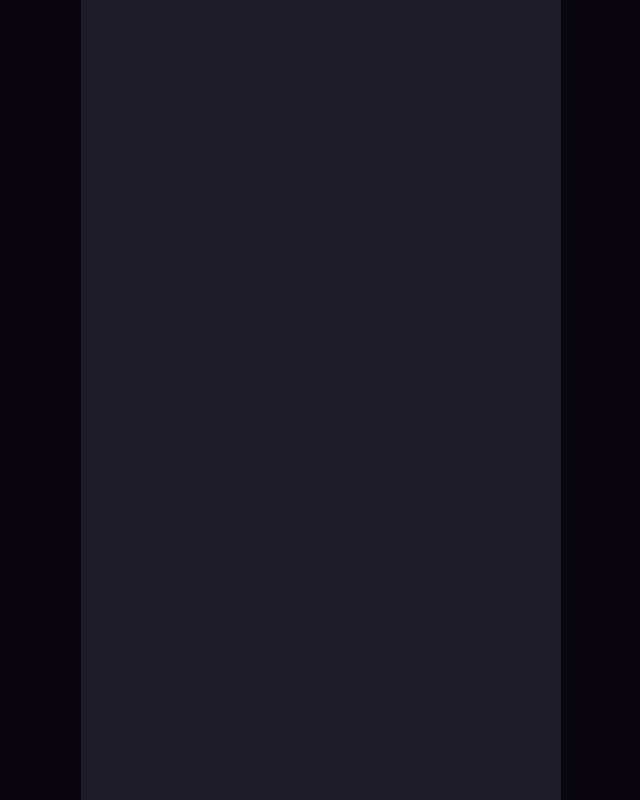
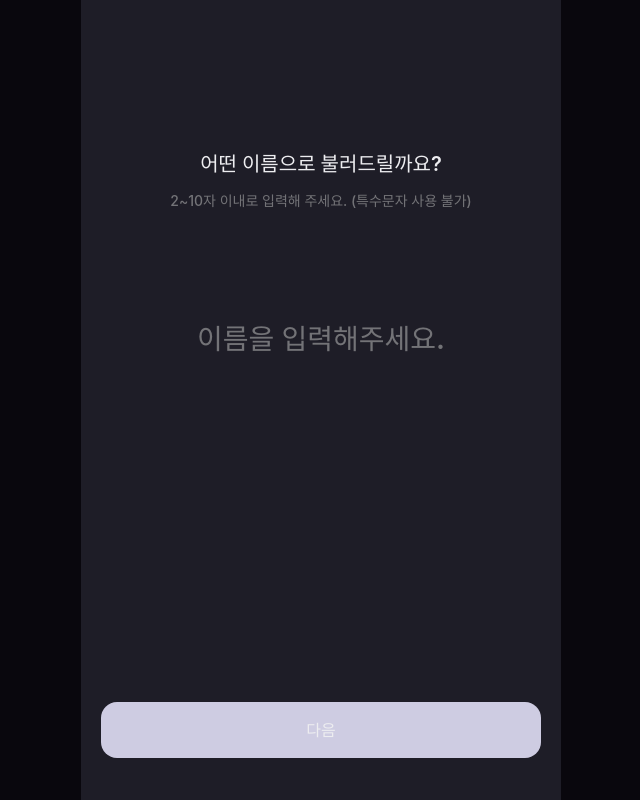
Before and after one commit to mongle-web/mongle-web, a React (Vite) app in the folder mongle-web/: page /signup/nickname in a window 1280 px wide. Shown: the whole page, without its empty margins (319-959 px from the left). Built offline with nearby package versions, Linux system fonts and the light colour scheme.

Commit message:
[Feat]: #19 닉네임페이지 구현

```diff
--- a/mongle-web/src/features/login/pages/NicknamePage.tsx
+++ b/mongle-web/src/features/login/pages/NicknamePage.tsx
@@ -1,14 +1,69 @@
+import { useState } from 'react';
+
+import { useNavigate } from 'react-router-dom';
+
+import ErrorIcon from '@/features/login/components/ErrorIcon';
+
+// 2~10자, 한글(완성형) · 영문 · 숫자만 허용 (공백 · 특수문자 불가)
+const NICKNAME_REGEX = /^[가-힣a-zA-Z0-9]{2,10}$/;
+const INVALID_CHAR_REGEX = /[^가-힣ㄱ-ㅎㅏ-ㅣa-zA-Z0-9]/;
+const MAX_LENGTH = 10;
+
 // 닉네임 설정 페이지 (입력 상태에 따라 빈 상태 / 에러 / 정상으로 바뀜)
 function NicknamePage() {
+  const navigate = useNavigate();
+  const [nickname, setNickname] = useState('');
+
+  const isValid = NICKNAME_REGEX.test(nickname);
+  // 1자만 입력한 경우는 에러 없이 다음 버튼만 비활성
+  const isError = INVALID_CHAR_REGEX.test(nickname) || nickname.length > MAX_LENGTH;
+
+  // TODO: 닉네임 저장 API 연동 후 성공 시 이동
+  const handleNext = () => {
+    navigate('/signup/welcome');
+  };
+
   return (
-    <div className="min-h-dvh bg-b-900">
+    <div className="relative min-h-dvh bg-b-900">
       {/* TODO: 닫기(✕) 버튼 (이동 위치 미정) */}
 
-      {/* TODO: 제목 + 안내 문구 */}
+      <section className="flex flex-col items-center px-5 pt-[150px] text-center">
+        <h1 className="text-[20px] leading-[1.4] font-semibold text-b-200">
+          어떤 이름으로 불러드릴까요?
+        </h1>
 
-      {/* TODO: 닉네임 입력 + 에러 문구 */}
+        <p className="mt-3 text-[14px] leading-normal font-medium text-b-600">
+          2~10자 이내로 입력해 주세요. (특수문자 사용 불가)
+        </p>
 
-      {/* TODO: 다음 버튼 (규칙 통과 시 활성) */}
+        <input
+          type="text"
+          value={nickname}
+          onChange={(event) => setNickname(event.target.value)}
+          placeholder="이름을 입력해주세요."
+          aria-label="닉네임"
+          className={`mt-[107px] w-full bg-transparent text-center text-[28px]! leading-normal! font-semibold! outline-none placeholder:text-b-600 ${isError ? 'text-b-600' : 'text-b-200'}`}
+        />
+
+        {isError && (
+          <p
+            role="alert"
+            className="mt-3 flex items-center gap-1 text-[14px] leading-normal font-medium text-[#FF6F6F]"
+          >
+            <ErrorIcon className="size-7 shrink-0" />
+            닉네임을 다시 확인해 주세요.
+          </p>
+        )}
+      </section>
+
+      <button
+        type="button"
+        disabled={!isValid}
+        onClick={handleNext}
+        className="absolute inset-x-5 bottom-[42px] flex h-14 items-center justify-center gap-2.5 rounded-[16px] border-2 border-white/40 bg-n-200 p-2.5 enabled:cursor-pointer enabled:bg-p-500 enabled:shadow-[0_0_16px_0_rgba(255,255,255,0.25)]"
+      >
+        <span className="text-[16px] leading-[1.3] font-semibold text-b-200">다음</span>
+      </button>
     </div>
   );
 }
```
Also changed, not shown: mongle-web/src/features/login/components/ErrorIcon.tsx (added, +14 -0 lines).
